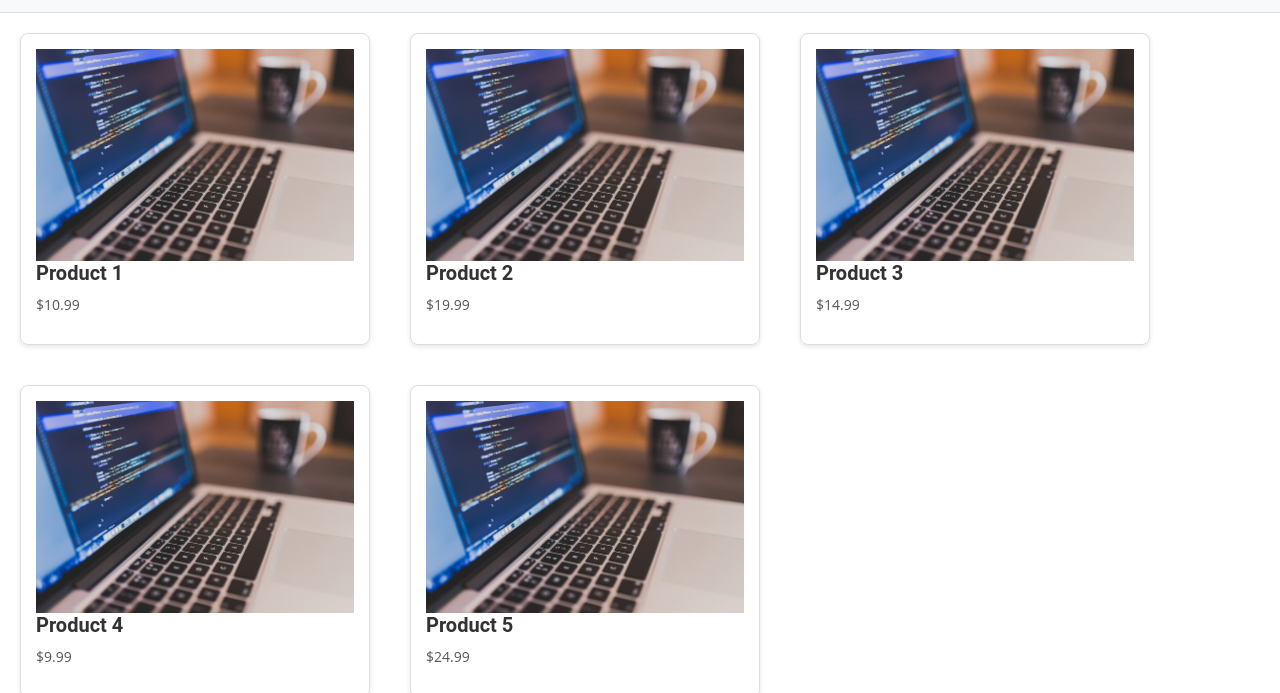
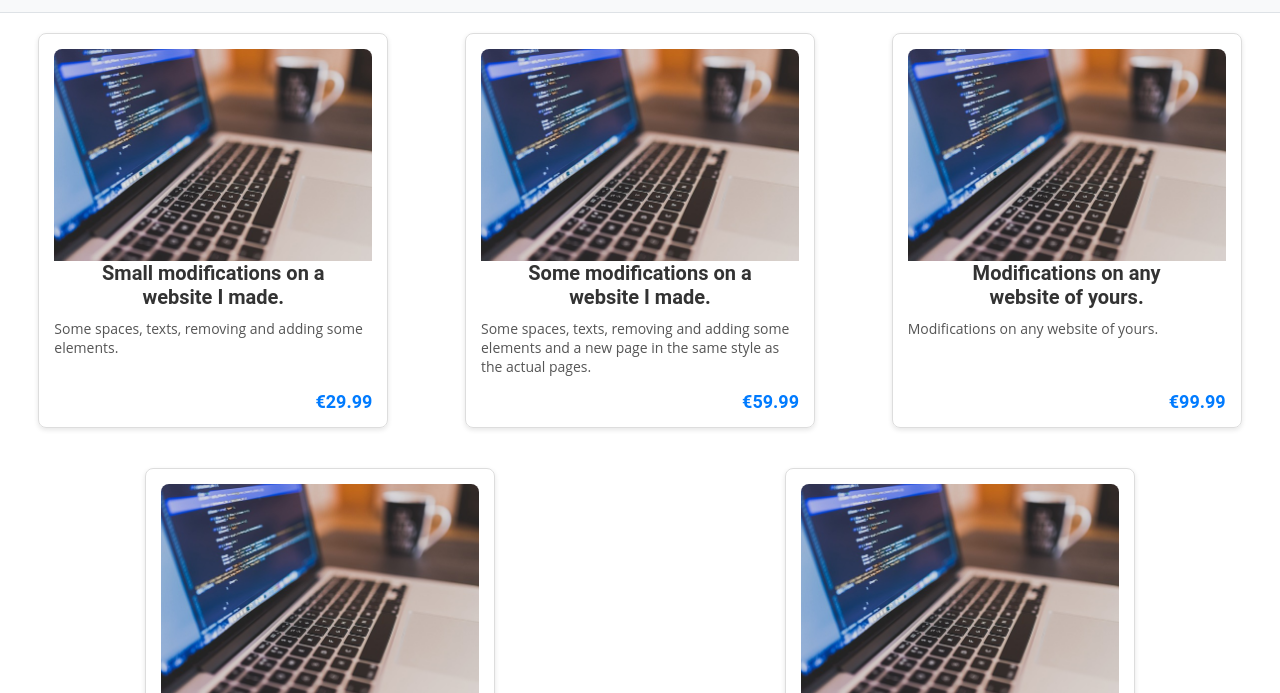
Before and after one commit to JoanVigne/pay-me, a plain HTML site: page index.html in a window 1280 px wide. Shown: the part 88-781 px from the top of the page. Drawn offline with Linux system fonts and the light colour scheme.

Commit message:
product details and price, css

```diff
--- a/css/components/products.css
+++ b/css/components/products.css
@@ -1,6 +1,7 @@
 .container-products {
   display: flex;
   flex-wrap: wrap;
+  justify-content: space-around;
 }
 /* Style for the card container */
 .card-product {
@@ -13,6 +14,8 @@
   max-width: 350px;
   margin: 20px;
   padding: 15px;
+  display: flex;
+  flex-direction: column;
 }
 
 .card-product:hover {
@@ -25,13 +28,16 @@
   width: 100%;
   height: auto;
   display: block;
+  border-radius: 8px 8px 0 0;
 }
 
 /* Style for the card title */
 .card-product .card-title {
+  max-width: 80%;
+  text-align: center;
   font-size: 20px;
   font-weight: bold;
-  margin: 0 0 10px;
+  margin: 0 auto 10px;
   font-family: var(--primary-font, "Roboto", sans-serif);
 }
 
@@ -54,7 +60,13 @@
   transition: background-color 0.3s;
   font-family: var(--secondary-font, "Open Sans", sans-serif);
 }
-
+.card-product .card-price {
+  font-size: 18px;
+  font-weight: bold;
+  color: #007bff;
+  margin-top: auto;
+  text-align: end;
+}
 .card-product .card-button:hover {
   background-color: #0056b3;
 }
--- a/js/components/CardProduct.js
+++ b/js/components/CardProduct.js
@@ -6,7 +6,7 @@ class CardProduct {
   render() {
     const card = document.createElement("div");
     card.classList.add("card-product");
-
+    card.addEventListener("click", () => handleClick(this.product));
     const image = document.createElement("img");
     image.src = this.product.imageUrl;
     image.alt = this.product.name;
@@ -17,12 +17,21 @@ class CardProduct {
     name.textContent = this.product.name;
     card.appendChild(name);
 
-    const price = document.createElement("p");
-    price.textContent = `$${this.product.price}`;
+    const description = document.createElement("p");
+    name.classList.add("card-description");
+    description.textContent = this.product.description;
+    card.appendChild(description);
+
+    const price = document.createElement("div");
+    price.classList.add("card-price");
+    price.textContent = `€${this.product.price}`;
     card.appendChild(price);
 
     return card;
   }
 }
 
+function handleClick(product) {
+  console.log("Product details:", product);
+}
 export default CardProduct;
--- a/js/db/fakeData.js
+++ b/js/db/fakeData.js
@@ -2,41 +2,43 @@
 export const fakeProducts = [
   {
     id: 1,
-    name: "Product 1",
-    price: 10.99,
-    description: "Lorem ipsum dolor sit amet, consectetur adipiscing elit.",
+    name: "Small modifications on a website I made.",
+    price: 29.99,
+    description: "Some spaces, texts, removing and adding some elements.",
     category: "Category 1",
     imageUrl: "./assets/images/coding.jpg",
   },
   {
     id: 2,
-    name: "Product 2",
-    price: 19.99,
-    description: "Lorem ipsum dolor sit amet, consectetur adipiscing elit.",
+    name: "Some modifications on a website I made.",
+    price: 59.99,
+    description:
+      "Some spaces, texts, removing and adding some elements and a new page in the same style as the actual pages.",
     category: "Category 2",
     imageUrl: "./assets/images/coding.jpg",
   },
   {
     id: 3,
-    name: "Product 3",
-    price: 14.99,
-    description: "Lorem ipsum dolor sit amet, consectetur adipiscing elit.",
+    name: "Modifications on any website of yours.",
+    price: 99.99,
+    description: "Modifications on any website of yours.",
     category: "Category 3",
     imageUrl: "./assets/images/coding.jpg",
   },
   {
     id: 4,
-    name: "Product 4",
-    price: 9.99,
-    description: "Lorem ipsum dolor sit amet, consectetur adipiscing elit.",
+    name: "Single page showcase website.",
+    price: 149.99,
+    description: "Single page showcase website.",
     category: "Category 4",
     imageUrl: "./assets/images/coding.jpg",
   },
   {
     id: 5,
-    name: "Product 5",
-    price: 24.99,
-    description: "Lorem ipsum dolor sit amet, consectetur adipiscing elit.",
+    name: "Complex website with an admin system.",
+    price: 500,
+    description:
+      "The price may vary depending on the complexity of the website.",
     category: "Category 5",
     imageUrl: "./assets/images/coding.jpg",
   },
```
